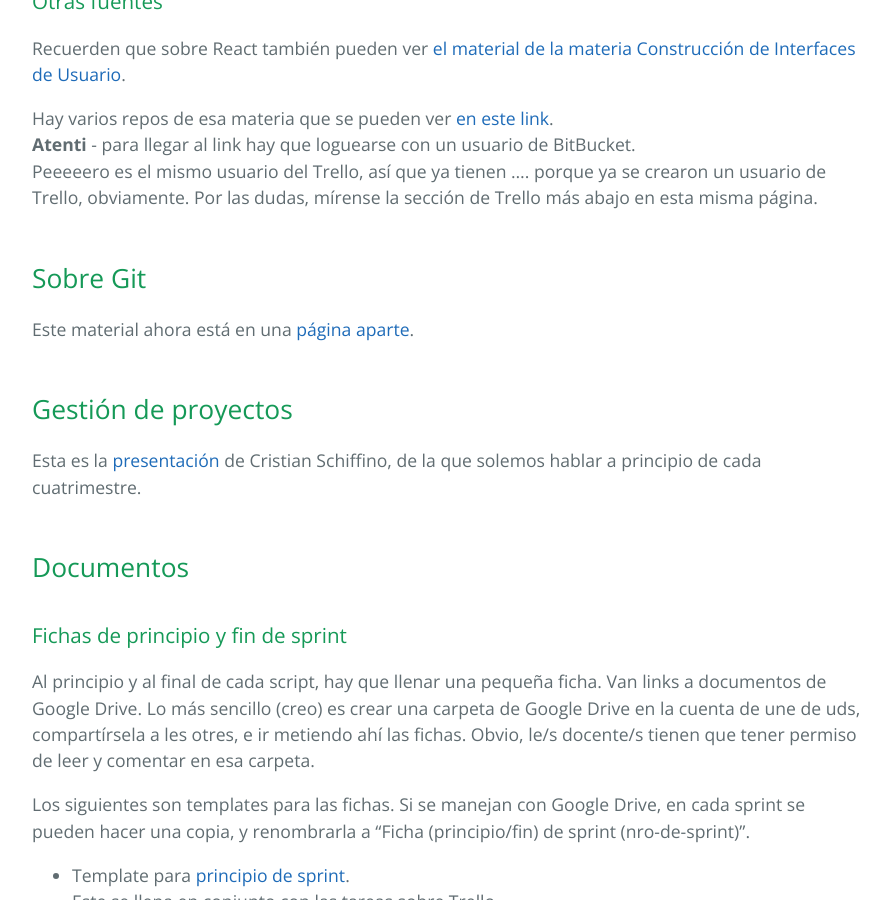
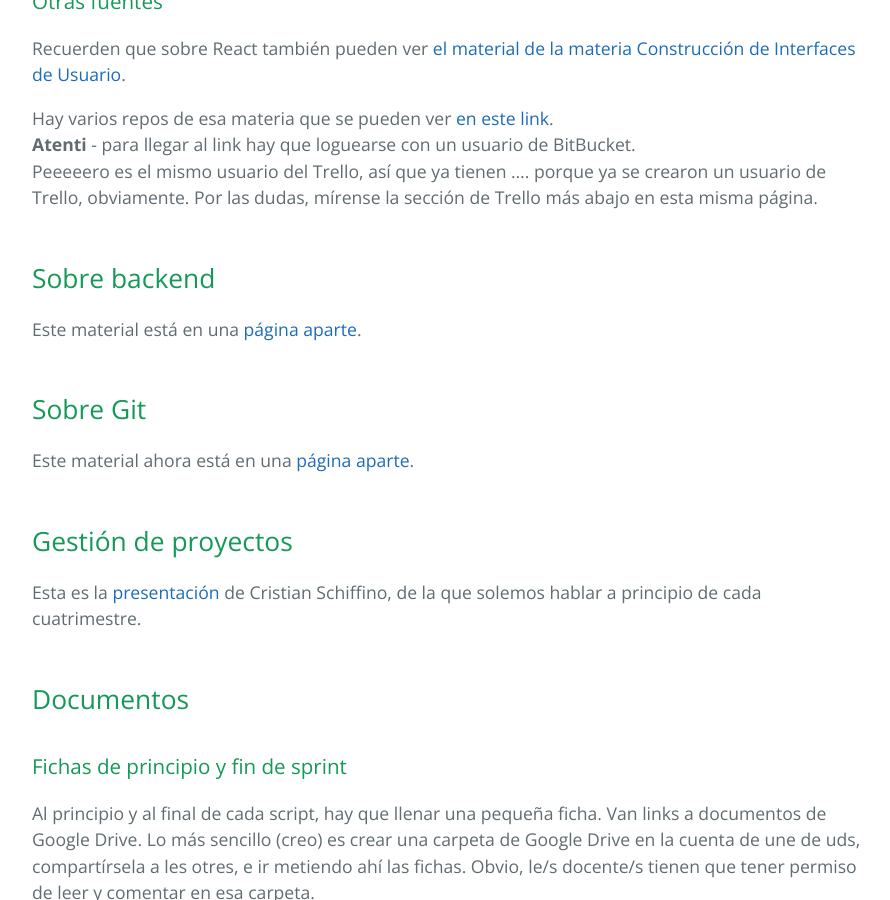
Before and after one commit to unahur-desapp/unahur-desapp-site, a Jekyll site: the page built from recursos/recursos-index.md, in a window 1280 px wide and 900 px high, scrolled down 2053 px. Shown: the whole window, without its empty margins (192-1082 px from the left). Built offline with Jekyll 4.4.1, drawn with Linux system fonts in a browser that asks for light colours; our own code applies the rules of GitHub Pages for plain Markdown files.

Commit message:
notas sobre backend - para arrancar

```diff
--- a/recursos/recursos-index.md
+++ b/recursos/recursos-index.md
@@ -71,6 +71,10 @@ Hay varios repos de esa materia que se pueden ver [en este link](https://bitbuck
 Peeeeero es el mismo usuario del Trello, así que ya tienen .... porque ya se crearon un usuario de Trello, obviamente. Por las dudas, mírense la sección de Trello más abajo en esta misma página.
 
 
+## Sobre backend
+Este material está en una [página aparte](./backend-notas.md).
+
+
 ## Sobre Git
 Este material ahora está en una [página aparte](../git/git-index).
 
```
